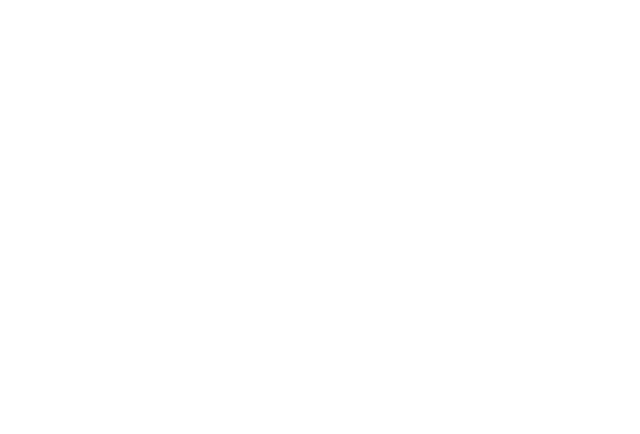
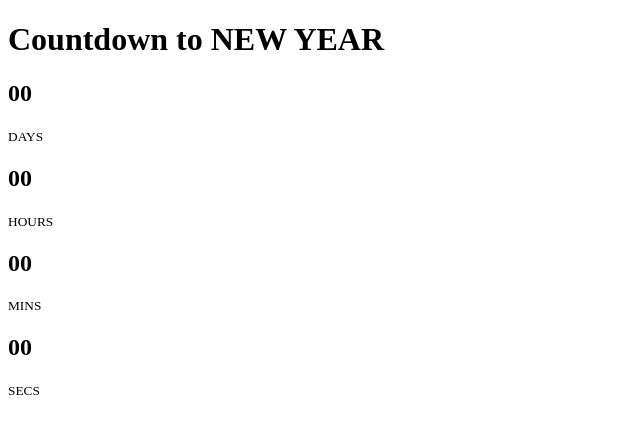
Before and after one commit to etorres-revature/Countdown, a plain HTML site: page index.html in a window 1280 px wide. Shown: the whole page, without its empty margins (0-640 px from the left). Drawn offline with Linux system fonts and the light colour scheme.

Commit message:
html file finished

```diff
--- a/index.html
+++ b/index.html
@@ -1,16 +1,38 @@
 <!DOCTYPE html>
 <html lang="en">
-<head>
-    <meta charset="UTF-8">
-    <meta name="viewport" content="width=device-width, initial-scale=1.0">
+  <head>
+    <meta charset="UTF-8" />
+    <meta name="viewport" content="width=device-width, initial-scale=1.0" />
     <title>Countdown</title>
     <!-- FAVICON -->
-    <link rel="icon" type="image/png" href="#">
-    <link rel="stylesheet" href="./style.css">
-</head>
-<body>
+    <link rel="icon" type="image/png" href="#" />
+    <link rel="stylesheet" href="./style.css" />
+  </head>
+  <body>
+    <div id="year" class="year"></div>
 
+    <h1>Countdown to NEW YEAR</h1>
 
+    <div id="countodwn" class="countdown">
+      <div class="time">
+        <h2 id="days">00</h2>
+        <small>DAYS</small>
+      </div>
+      <div class="time">
+        <h2 id="hours">00</h2>
+        <small>HOURS</small>
+      </div>
+      <div class="time">
+        <h2 id="minutes">00</h2>
+        <small>MINS</small>
+      </div>
+      <div class="time">
+        <h2 id="seconds">00</h2>
+        <small>SECS</small>
+      </div>
+    </div>
+
+    <!-- <img src="./assets/img/spinner.gif" alt="loading..." id="loading" class="loading"> -->
     <script src="./app.js"></script>
-</body>
+  </body>
 </html>
```
Also changed, not shown: assets/img/spinner.gif (added).
